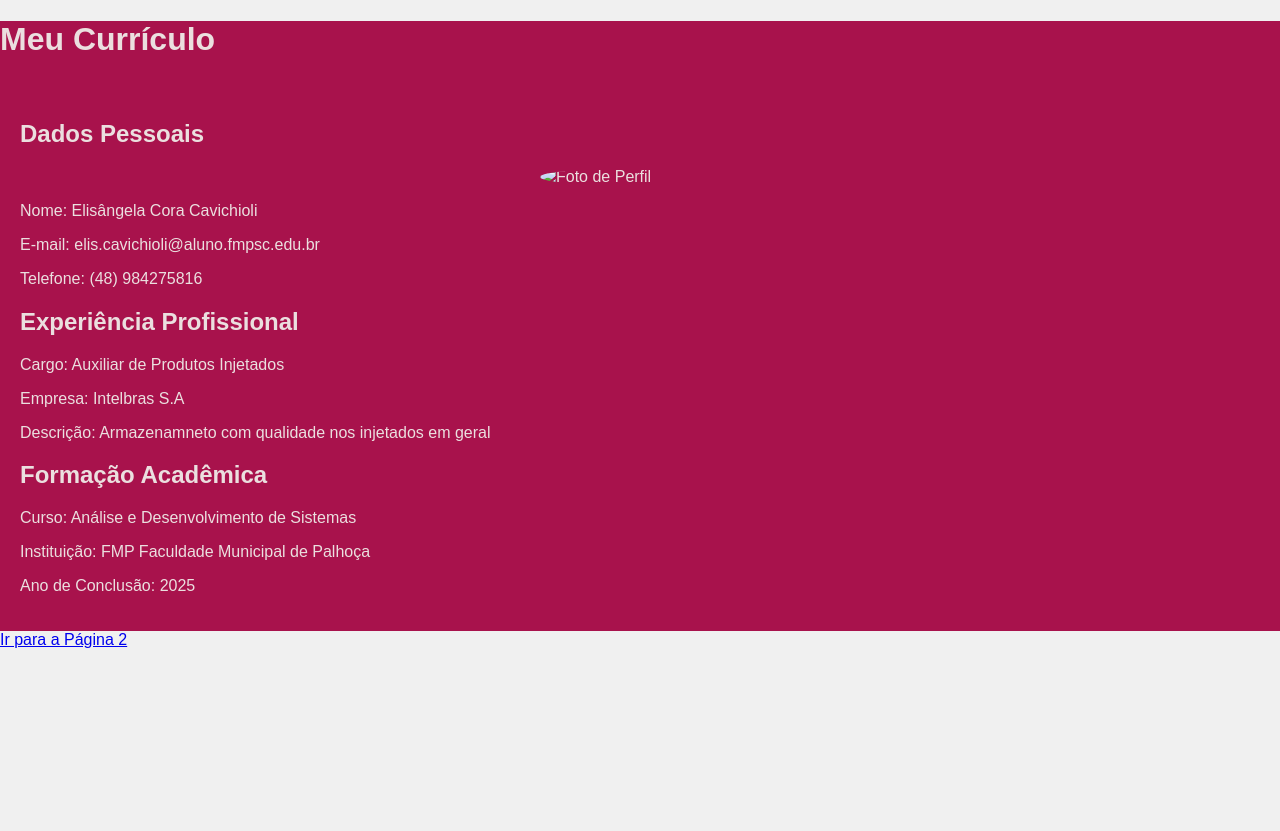
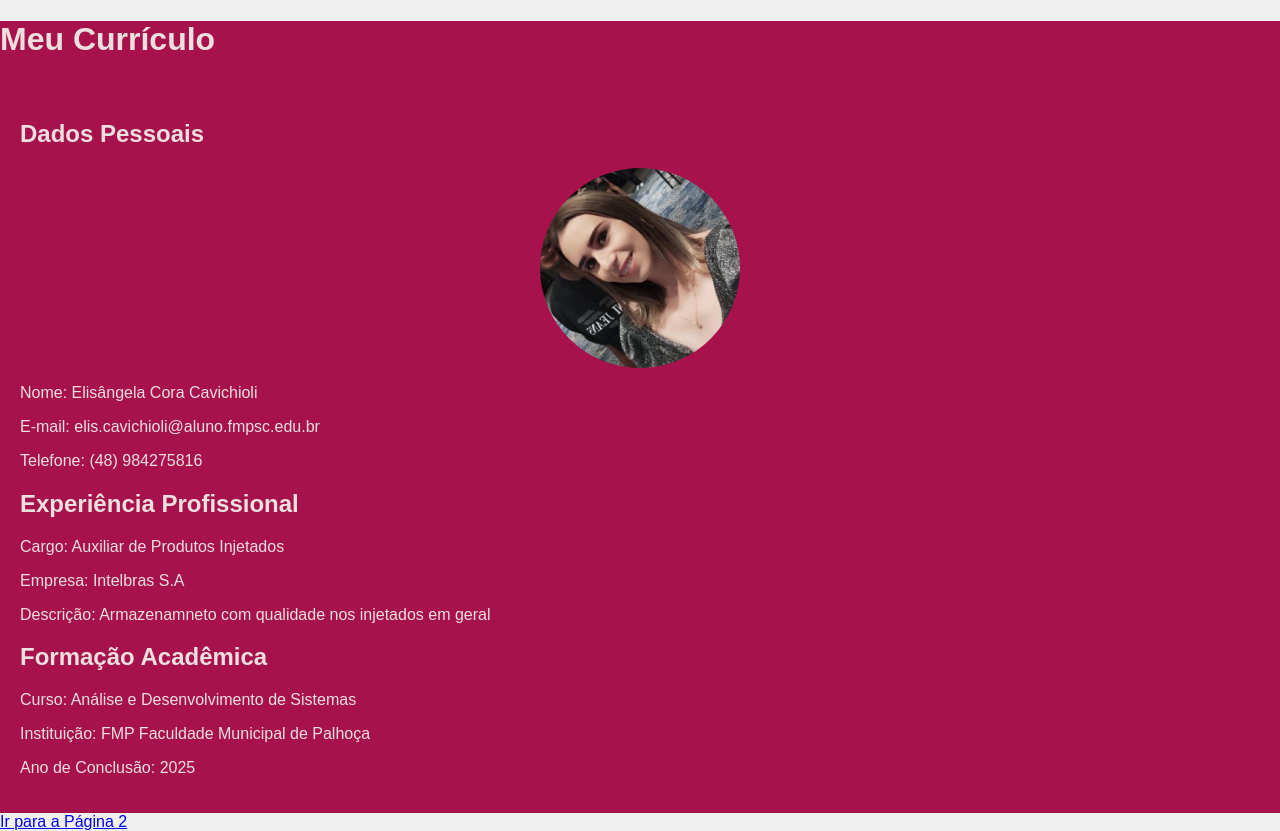
Before and after one commit to Elisangela29/Curr-culo2, a plain HTML site: page index.html in a window 1280 px wide. Before the commit the page ends 800 px from the top, so only its background shows below. Drawn offline with Linux system fonts and the light colour scheme.

Commit message:
Update index.html

```diff
--- a/index.html
+++ b/index.html
@@ -32,7 +32,7 @@
         <div id="main-content">
       <h2>Dados Pessoais</h2>
       <img id="profile-image"
-      src="Elis.jpg"
+      src="imagem/img.jpg"
       alt="Foto de Perfil">
         <p>Nome: Elisângela Cora Cavichioli</p>
         <p>E-mail: elis.cavichioli@aluno.fmpsc.edu.br</p>
```
